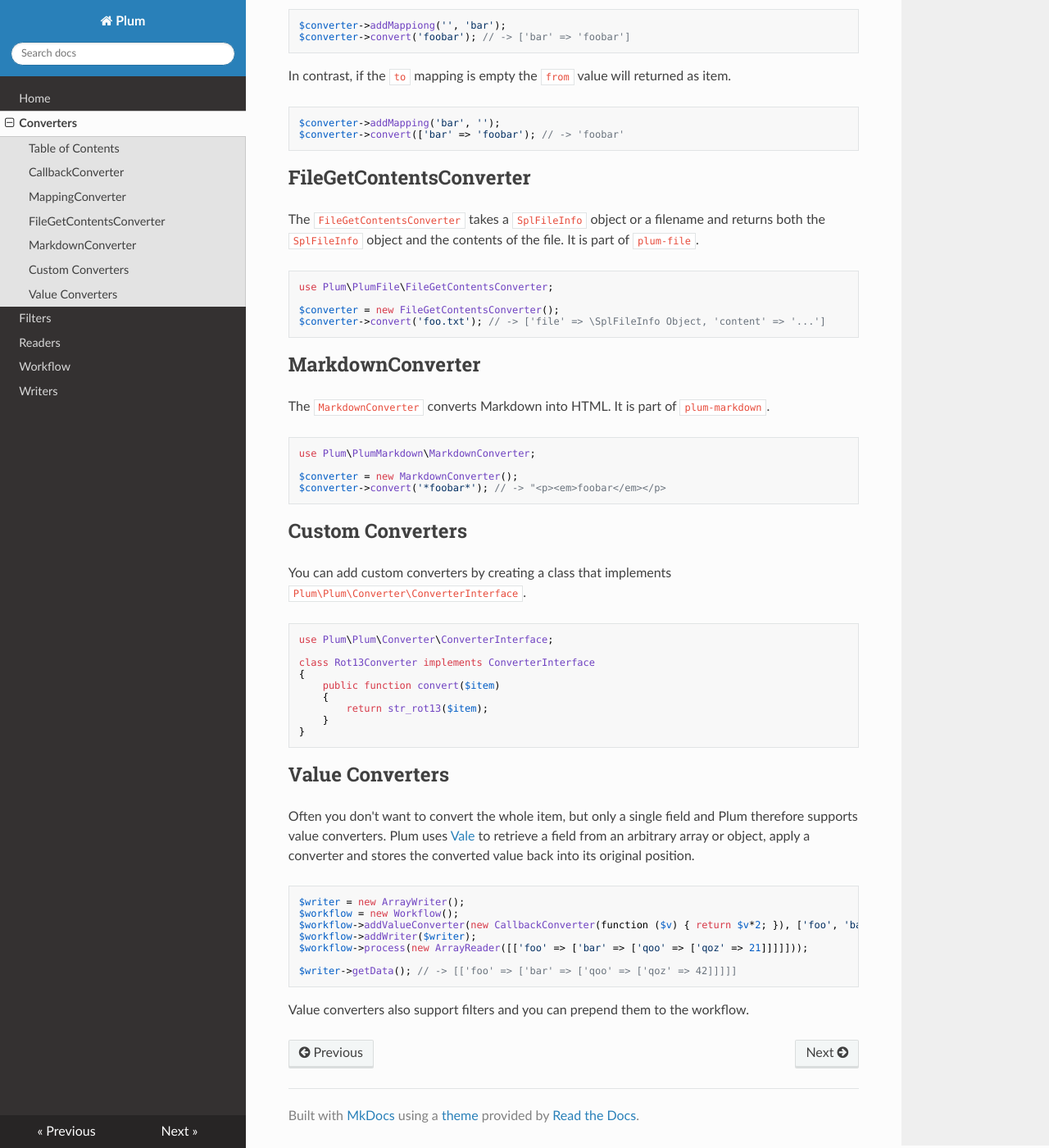
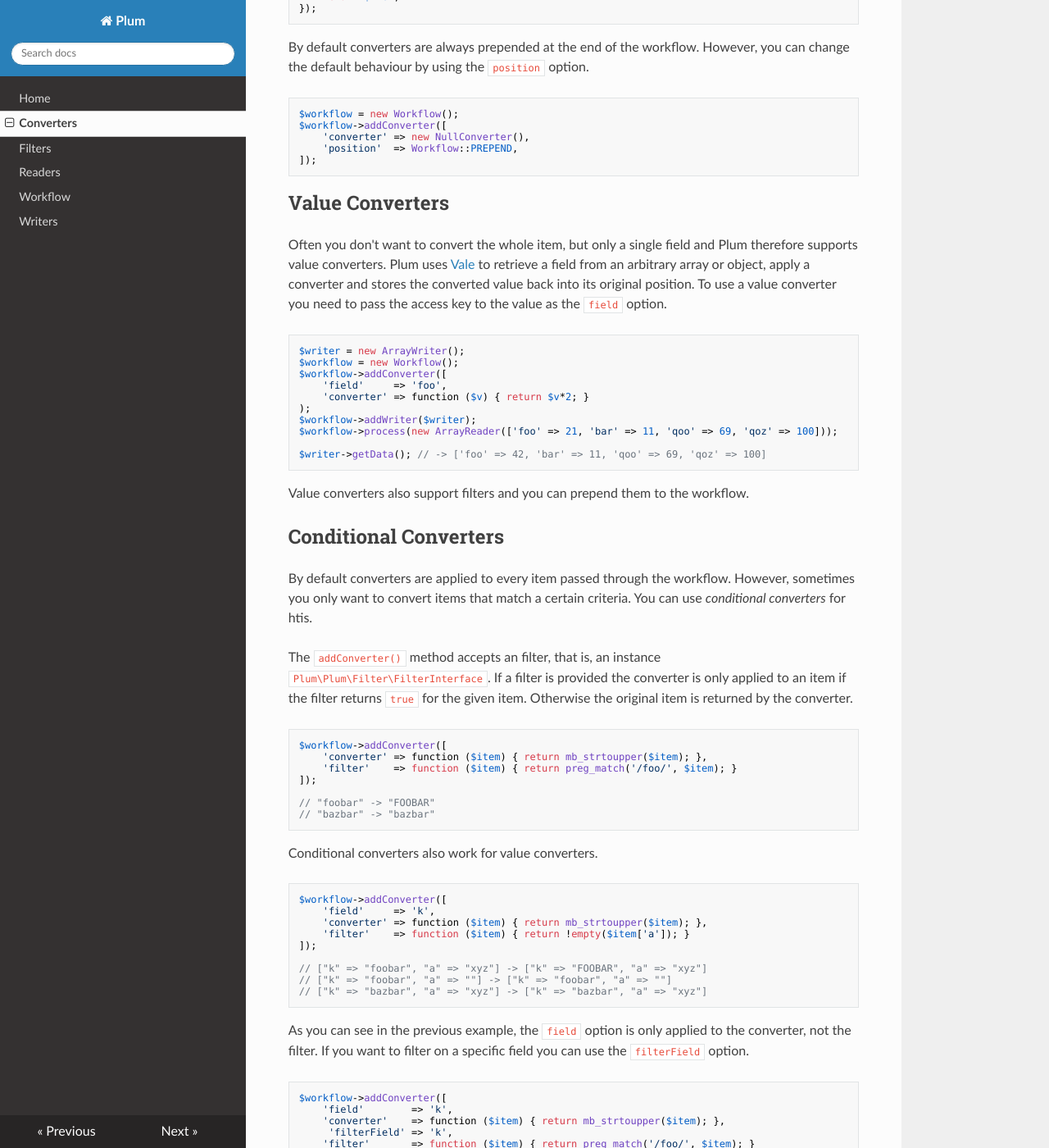
Before and after one commit to plumphp/plum, an MkDocs documentation site: the page built from docs/converters.md, in a window 1280 px wide and 1400 px high, scrolled down 1763 px. Shown: the whole window at 82% size. Built offline with MkDocs 1.6.1, drawn with Linux system fonts in a browser that asks for light colours; nearby versions of some CDN libraries; some of the changed text lies outside the part shown.

Commit message:
Update converter docs

````diff
--- a/docs/converters.md
+++ b/docs/converters.md
@@ -4,12 +4,21 @@
 
 > Plum is a data processing pipeline that helps you to write structured, reusable and well tested data processing code.
 
-Developed by [Florian Eckerstorfer](https://florian.ec) in Vienna, Europe.
+---
+
+<p align="center">
+    <a href="index.md">Index</a>
+    <a href="readers.md">Readers</a>
+    <a href="writers.md">Writers</a>
+    <a href="filters.md">Filters</a>
+    <strong>Converters</strong>
+</p>
 
 ---
 
-<img src="http://cdn.florian.ec/plum-convert.svg" alt="filter" width="300">
-===========================================================================
+<h1 align="center">
+    <img src="http://cdn.florian.ec/plum-convert.svg" alt="filter" width="300">
+</h1>
 
 Converters take an item and convert it into something else. A converter can be either a class that implements
 `Plum\Plum\Converter\ConverterInterface` or a function.
@@ -18,29 +27,166 @@ Converters take an item and convert it into something else. A converter can be e
 Table of Contents
 -----------------
 
-- [CallbackConverter](#callbackconverter)
-- [MappingConverter](#mappingconverter)
-- [FileGetContentsConverter](#filegetcontentsconverter)
-- [MarkdownConverter](#markdownconverter)
+- [Adding Converters](#adding-converters)
+- [Value Converters](#value-converters)
+- [Conditional Converters](#conditional-converters)
+- [Default Converters](#default-converters)
 - [Custom Converters](#custom-converters)
-- [Value Converters](#value-converters)
 
 
-CallbackConverter
+Adding Converters
 -----------------
+
+A converter is attached to the workflow by calling the `addConverter()` method. The `addConverter()` method expects an
+array with options as its parameter.
+
+In the following example we are going to attach `Plum\Plum\Converter\NullConverter`, which replaces `null` values with
+the empty string.
+
+```php
+use Plum\Plum\Converter\NullConverter;
+
+$workflow = new Workflow();
+$workflow->addConverter(['converter' => new NullConverter()]);
+```
+
+Since the above code is pretty common you can pass the object directly to `addConverter()`:
+
+```php
+use Plum\Plum\Converter\NullConverter;
+
+$workflow = new Workflow();
+$workflow->addConverter(new NullConverter());
+```
+
+We can also use a function as filter:
+
+```php
+$workflow = new Workflow();
+$workflow->addConverter(['converter' => function ($item) {
+    $item['name'] = mb_strtoupper($item['name'];
+    return $item;
+}]);
+```
+
+There is also a shortcut for passing in a function:
+
+```php
+$workflow = new Workflow();
+$workflow->addConverter(function ($item) {
+    $item['name'] = mb_strtoupper($item['name'];
+    return $item;
+});
+```
+
+By default converters are always prepended at the end of the workflow. However, you can change the default behaviour
+by using the `position` option.
+
+```php
+$workflow = new Workflow();
+$workflow->addConverter([
+    'converter' => new NullConverter(),
+    'position'  => Workflow::PREPEND,
+]);
+```
+
+
+Value Converters
+----------------
+
+Often you don't want to convert the whole item, but only a single field and Plum therefore supports value converters.
+Plum uses [Vale](https://github.com/cocur/vale) to retrieve a field from an arbitrary array or object, apply a converter
+and stores the converted value back into its original position. To use a value converter you need to pass the access
+key to the value as the `field` option.
+
+```php
+$writer = new ArrayWriter();
+$workflow = new Workflow();
+$workflow->addConverter([
+    'field'     => 'foo',
+    'converter' => function ($v) { return $v*2; }
+);
+$workflow->addWriter($writer);
+$workflow->process(new ArrayReader(['foo' => 21, 'bar' => 11, 'qoo' => 69, 'qoz' => 100]));
+
+$writer->getData(); // -> ['foo' => 42, 'bar' => 11, 'qoo' => 69, 'qoz' => 100]
+```
+
+Value converters also support filters and you can prepend them to the workflow.
+
+
+Conditional Converters
+----------------------
+
+By default converters are applied to every item passed through the workflow. However, sometimes you only want to convert
+items that match a certain criteria. You can use *conditional converters* for htis.
+
+The `addConverter()` method accepts an filter, that is, an instance `Plum\Plum\Filter\FilterInterface`. If a
+filter is provided the converter is only applied to an item if the filter returns `true` for the given item. Otherwise
+the original item is returned by the converter.
+
+```php
+$workflow->addConverter([
+    'converter' => function ($item) { return mb_strtoupper($item); },
+    'filter'    => function ($item) { return preg_match('/foo/', $item); }
+]);
+
+// "foobar" -> "FOOBAR"
+// "bazbar" -> "bazbar"
+```
+
+Conditional converters also work for value converters.
+
+```php
+$workflow->addConverter([
+    'field'     => 'k',
+    'converter' => function ($item) { return mb_strtoupper($item); },
+    'filter'    => function ($item) { return !empty($item['a']); }
+]);
+
+// ["k" => "foobar", "a" => "xyz"] -> ["k" => "FOOBAR", "a" => "xyz"]
+// ["k" => "foobar", "a" => ""] -> ["k" => "foobar", "a" => ""]
+// ["k" => "bazbar", "a" => "xyz"] -> ["k" => "bazbar", "a" => "xyz"]
+```
+
+As you can see in the previous example, the `field` option is only applied to the converter, not the filter. If you
+want to filter on a specific field you can use the `filterField` option.
+
+```php
+$workflow->addConverter([
+    'field'        => 'k',
+    'converter'    => function ($item) { return mb_strtoupper($item); },
+     'filterField' => 'k',
+    'filter'       => function ($item) { return preg_match('/foo/', $item); }
+]);
+
+// ["k" => "foobar"] -> ["k" => "FOOBAR"]
+// ["k" => "bazbar"] -> ["k" => "bazbar"]
+```
+
+
+Default Converters
+------------------
+
+The core Plum library contains some basic and general converters.
+
+
+### `CallbackConverter`
 
 The `CallbackConverter` calls a callback to convert a given item.
 
 ```php
 use Plum\Plum\Converter\CallbackConverter;
 
-$converter = new CallbackConverter(function ($item) { return strtoupper($item); });
+$converter = new CallbackConverter(function ($item) { return mb_strtoupper($item); });
 $converter->convert('foo'); // -> FOO
 ```
 
+As you can see that this has the same effect as passing a function directly to `addConverter()` and in fact, if you
+pass a function to `addConverter()` Plum internally wraps the function in a `CallbackConverter`.
 
-MappingConverter
-----------------
+
+### `MappingConverter`
 
 The `MappingConverter` can be used to maps a value from one element to another. The converter uses
 [Vale](https://github.com/cocur/vale) to target elements in complex, nested data structures (objects and arrays); the
@@ -68,7 +214,7 @@ $converter->convert(['foo' => 'foobar', 'qoo' => 'qoobar']); // -> ['bar' => 'qo
 If the `from` mapping is empty, the converter creates a new array and sets the item as `to` element in that array:
 
 ```php
-$converter->addMappiong('', 'bar');
+$converter->addMapping('', 'bar');
 $converter->convert('foobar'); // -> ['bar' => 'foobar']
 ```
 
@@ -77,33 +223,6 @@ In contrast, if the `to` mapping is empty the `from` value will returned as item
 ```php
 $converter->addMapping('bar', '');
 $converter->convert(['bar' => 'foobar'); // -> 'foobar'
-```
-
-
-FileGetContentsConverter
-------------------------
-
-The `FileGetContentsConverter` takes a `SplFileInfo` object or a filename and returns both the `SplFileInfo` object
-and the contents of the file. It is part of `plum-file`.
-
-```php
-use Plum\PlumFile\FileGetContentsConverter;
-
-$converter = new FileGetContentsConverter();
-$converter->convert('foo.txt'); // -> ['file' => \SplFileInfo Object, 'content' => '...']
-```
-
-
-MarkdownConverter
-------------------------
-
-The `MarkdownConverter` converts Markdown into HTML. It is part of `plum-markdown`.
-
-```php
-use Plum\PlumMarkdown\MarkdownConverter;
-
-$converter = new MarkdownConverter();
-$converter->convert('*foobar*'); // -> "<p><em>foobar</em></p>
 ```
 
 
@@ -124,22 +243,12 @@ class Rot13Converter implements ConverterInterface
 }
 ```
 
+---
 
-Value Converters
-----------------
-
-Often you don't want to convert the whole item, but only a single field and Plum therefore supports value converters.
-Plum uses [Vale](https://github.com/cocur/vale) to retrieve a field from an arbitrary array or object, apply a converter
-and stores the converted value back into its original position.
-
-```php
-$writer = new ArrayWriter();
-$workflow = new Workflow();
-$workflow->addValueConverter(new CallbackConverter(function ($v) { return $v*2; }), ['foo', 'bar', 'qoo', 'qoz']);
-$workflow->addWriter($writer);
-$workflow->process(new ArrayReader([['foo' => ['bar' => ['qoo' => ['qoz' => 21]]]]]));
-
-$writer->getData(); // -> [['foo' => ['bar' => ['qoo' => ['qoz' => 42]]]]]
-```
-
-Value converters also support filters and you can prepend them to the workflow.
+<p align="center">
+    <a href="index.md">Index</a>
+    <a href="readers.md">Readers</a>
+    <a href="writers.md">Writers</a>
+    <a href="filters.md">Filters</a>
+    <strong>Converters</strong>
+</p>
````
Also changed, not shown: docs/filters.md (+1 -1 lines).
